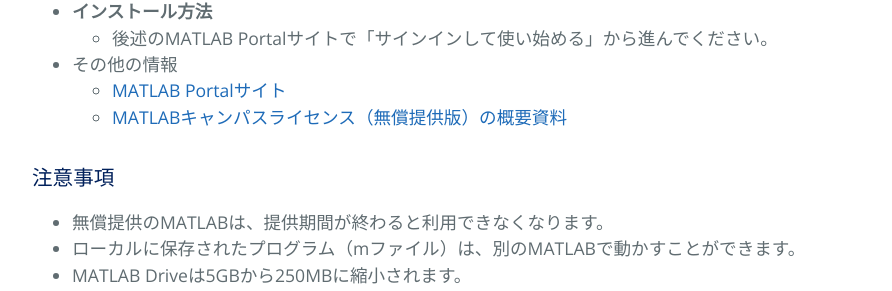
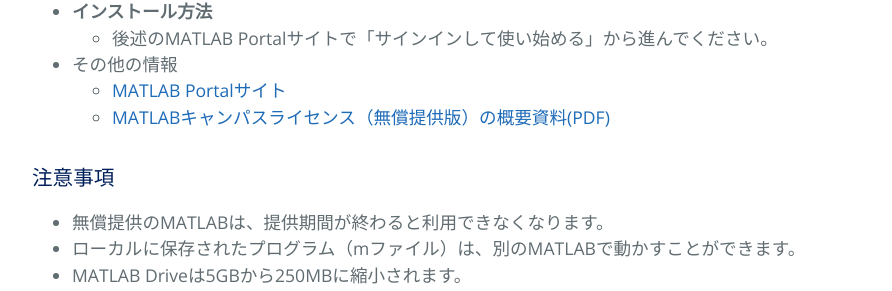
Before and after one commit to kyoto-u/online-edu, a Jekyll site: the page built from special-offer.md, in a window 1280 px wide and 900 px high, scrolled down 1900 px. Shown: the part 188-479 px from the top of the window, without its empty margins (192-1084 px from the left). Built offline with Jekyll 4.4.1, drawn with Linux system fonts in a browser that asks for light colours.

Commit message:
Update special-offer.md

```diff
--- a/special-offer.md
+++ b/special-offer.md
@@ -58,7 +58,7 @@ MATLAB（マトラボ）は、アメリカ合衆国のMathWorks社が開発し
   - 後述のMATLAB Portalサイトで「サインインして使い始める」から進んでください。
 - その他の情報
   - [MATLAB Portalサイト](https://jp.mathworks.com/academia/tah-portal/kyoto-university-31485310.html)
-  - [MATLABキャンパスライセンス（無償提供版）の概要資料](https://kubar.rd.iimc.kyoto-u.ac.jp/covid-19/MATLAB_COVID-19_SpecialOffer_Announce.pdf)
+  - [MATLABキャンパスライセンス（無償提供版）の概要資料(PDF)](https://kubar.rd.iimc.kyoto-u.ac.jp/covid-19/MATLAB_COVID-19_SpecialOffer_Announce.pdf)
 
 ### 注意事項
 
```
